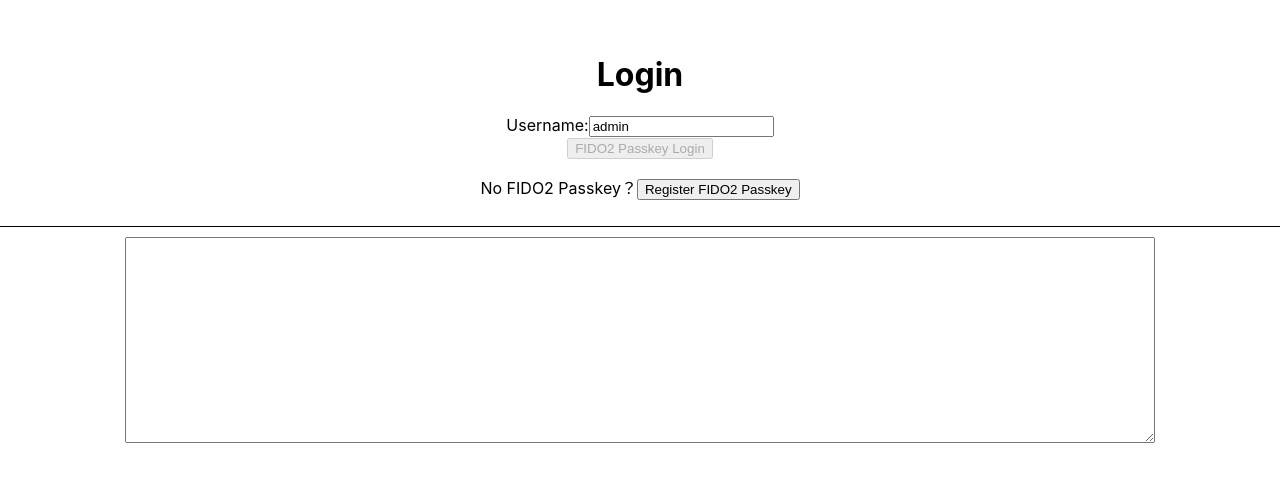
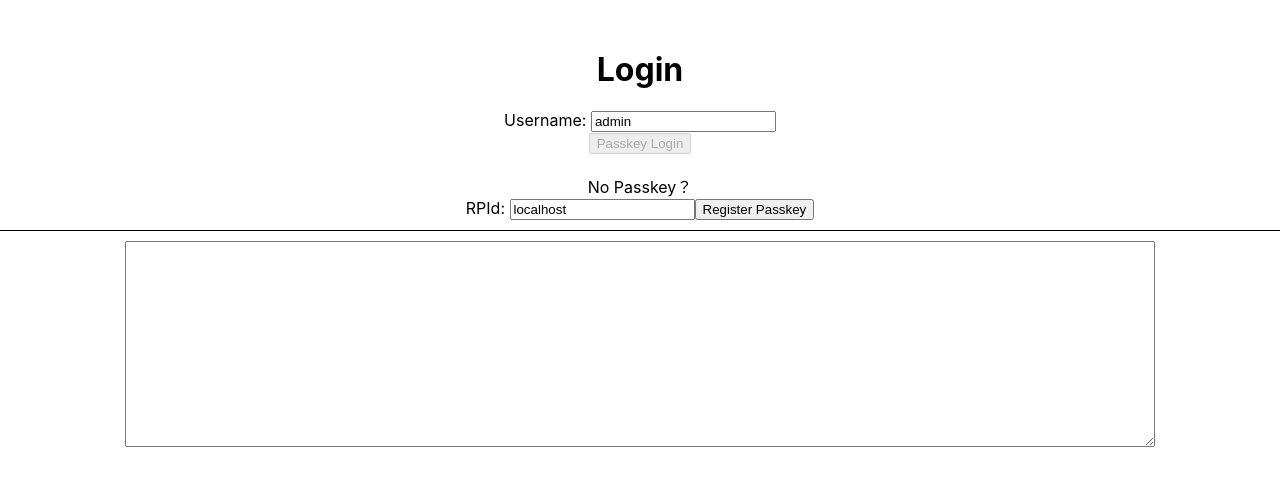
Before and after one commit to jianshaow/webauthn-demo, a React (Create React App) app: page / in a window 1280 px wide. Shown: the top 486 px of the page. Built offline with nearby package versions, Linux system fonts and the light colour scheme; the HTML template or start-up script is replaced by a standard one.

Commit message:
add rpId as parameter

```diff
--- a/manifests/deploy.yaml
+++ b/manifests/deploy.yaml
@@ -16,7 +16,7 @@ spec:
       restartPolicy: Always
       containers:
       - name: main
-        image: jianshao/webauthn-demo:0.1.5
+        image: jianshao/webauthn-demo:0.1.6
         ports:
         - containerPort: 80
         resources:
--- a/package.json
+++ b/package.json
@@ -1,6 +1,6 @@
 {
   "name": "webauthn-demo",
-  "version": "0.1.5",
+  "version": "0.1.6",
   "private": true,
   "dependencies": {
     "@testing-library/jest-dom": "^5.16.5",
--- a/src/components/Home.css
+++ b/src/components/Home.css
@@ -16,3 +16,16 @@
   background-color: #000;
   margin: 10px 0;
 }
+
+.frame {
+  width: 80%;
+  border: 1px solid #000;
+  padding: 10px;
+  margin: 0 auto;
+}
+
+.inner {
+  display: flex;
+  gap: 10px;
+  margin-top: 10px;
+}
--- a/src/components/Home.tsx
+++ b/src/components/Home.tsx
@@ -7,6 +7,7 @@ interface HomeState {
   loggedIn: boolean;
   userId: string;
   username: string;
+  rpId: string;
   credential: PublicKeyCredential | null;
   registerEnabled: boolean;
   loginEnabled: boolean;
@@ -20,6 +21,7 @@ class Home extends Component<{}, HomeState> {
       loggedIn: false,
       userId: '14562550-a677-4832-9add-77527ae332db',
       username: 'admin',
+      rpId: location.host,
       credential: null,
       registerEnabled: false,
       loginEnabled: false,
@@ -72,9 +74,13 @@ class Home extends Component<{}, HomeState> {
     this.setState({ username: e.target.value });
   };
 
+  handleRpId = (e: ChangeEvent<HTMLInputElement>) => {
+    this.setState({ rpId: e.target.value });
+  };
+
   handleRegister = async (e: FormEvent) => {
     e.preventDefault();
-    const { username, userId } = this.state;
+    const { username, userId, rpId } = this.state;
 
     try {
       this.appendToLog('Start register...')
@@ -85,6 +91,7 @@ class Home extends Component<{}, HomeState> {
       const createCredentialOptions: CredentialCreationOptions = {
         publicKey: {
           rp: {
+            id: rpId,
             name: 'AA Server',
           },
           user: {
@@ -191,9 +198,9 @@ class Home extends Component<{}, HomeState> {
       const algorithm = attestationResponse.getPublicKeyAlgorithm();
 
       const getAlgorithm = (algorithm: number): RsaHashedImportParams | EcKeyImportParams | AlgorithmIdentifier => {
-        if (algorithm === -7) {
+        if (algorithm === -7) { // for iOS
           return { name: 'ECDSA', namedCurve: 'P-256' };
-        } else if (algorithm === -257) {
+        } else if (algorithm === -257) { // for Windows
           return { name: "RSASSA-PKCS1-v1_5", hash: { name: "SHA-256" } };
         } else {
           return 'ECDSA';
@@ -237,7 +244,7 @@ class Home extends Component<{}, HomeState> {
   };
 
   render() {
-    const { loggedIn, username, registerEnabled, loginEnabled, log } = this.state;
+    const { loggedIn, username, rpId, registerEnabled, loginEnabled, log } = this.state;
 
     return (
       <div className="container">
@@ -245,29 +252,33 @@ class Home extends Component<{}, HomeState> {
           {loggedIn ? (
             <div>
               <h1>Wellcome, {username}！</h1>
-              <button onClick={() => this.setState({ loggedIn: false })}>退出登录</button>
+              <button onClick={() => this.setState({ loggedIn: false })}>Logout</button>
             </div>
           ) : (
             <div>
               <h1>Login</h1>
               <form onSubmit={this.handleLogin}>
-                <label>
-                  Username:
-                  <input type="text" value={username} onChange={this.handleUsernameChange} />
-                </label>
+                <label> Username: </label>
+                <input type="text" value={username} onChange={this.handleUsernameChange} />
                 <br />
                 {registerEnabled ? (
-                  <button type="submit">Register FIDO2 Passkey</button>
+                  <button type="submit">Register Passkey</button>
                 ) : (
                   <button type="submit" disabled={!loginEnabled}>
-                    FIDO2 Passkey Login
+                    Passkey Login
                   </button>
                 )}
               </form>
               {registerEnabled ? null : (
-                <p>
-                  No FIDO2 Passkey？<button onClick={this.handleRegister}>Register FIDO2 Passkey</button>
-                </p>
+                <div>
+                  <br />
+                  <label>No Passkey？</label>
+                  <form onSubmit={this.handleRegister}>
+                    <label>RPId: </label>
+                    <input type="text" value={rpId} onChange={this.handleRpId} />
+                    <button type="submit" >Register Passkey</button>
+                  </form>
+                </div>
               )}
             </div>
           )}
```
Also changed, not shown: 1 other file (tests, documents, lock files or other folders). Lines whose indentation alone changed are shown as unchanged.
